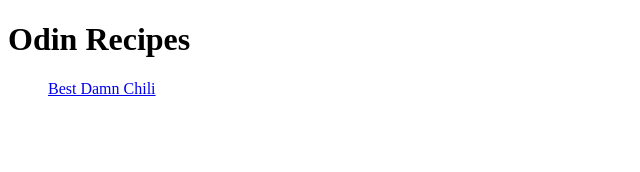
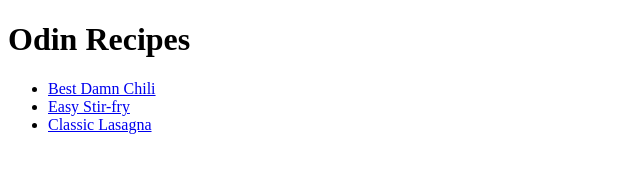
Before and after one commit to IanMcode/odin-recipes, a plain HTML site: page index.html in a window 1280 px wide. Shown: the whole page, without its empty margins (0-640 px from the left). Drawn offline with Linux system fonts and the light colour scheme.

Commit message:
Add another recipe

```diff
--- a/index.html
+++ b/index.html
@@ -9,7 +9,9 @@
 <body>
     <h1>Odin Recipes</h1>
     <ul>
-        <a href="recipes/chili.html">Best Damn Chili</a>
+        <li><a href="recipes/chili.html">Best Damn Chili</a></li>
+        <li><a href="recipes/stir-fry.html">Easy Stir-fry</a></li>
+        <li><a href="recipes/lasagna.html">Classic Lasagna</a></li>
     </ul>
 
 
```
